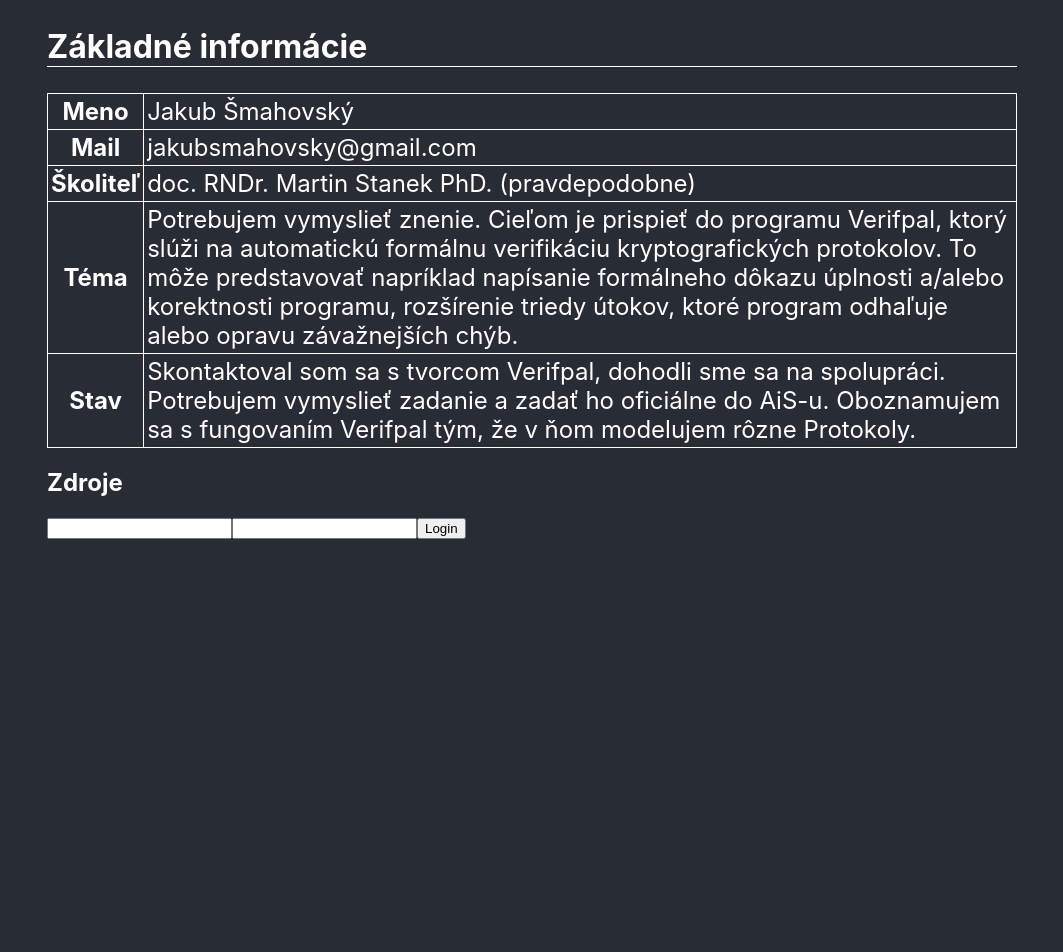
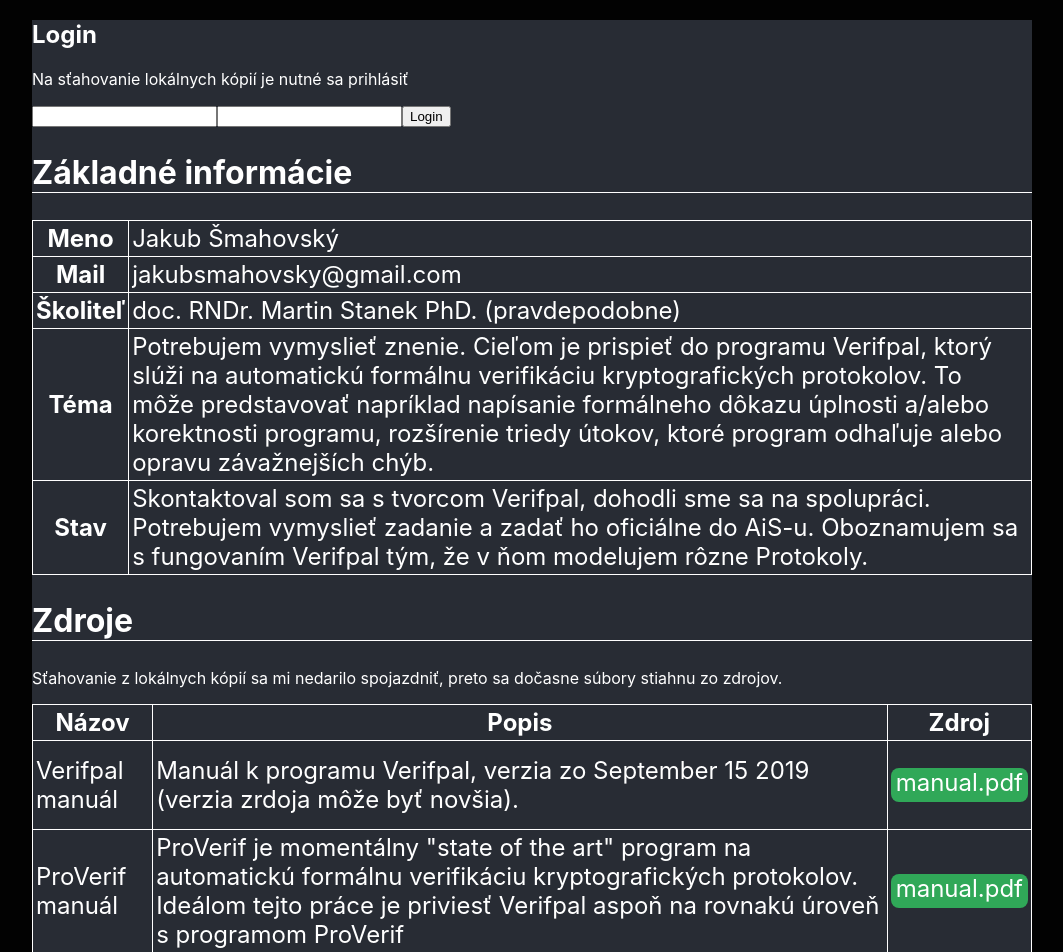
Before and after one commit to JakubSmahovsky/diplomovka, a React (Create React App) app: page / in a window 1280 px wide. Shown: the top 952 px of the page, without its empty margins (108-1171 px from the left). Before the commit the page ends 800 px from the top, so only its background shows below. Built offline with nearby package versions, Linux system fonts and the light colour scheme; no server answers.

Commit message:
extract resources

```diff
--- a/public/index.html
+++ b/public/index.html
@@ -17,7 +17,7 @@
     <link rel="manifest" href="/build/manifest.json" />
     <title>Jakub Šmahovský diplomová práca</title>
   </head>
-  <body style="background-color: #282c34;">
+  <body>
     <noscript>You need to enable JavaScript to run this app.</noscript>
     <div id="root"></div>
     <!--
--- a/src/App.js
+++ b/src/App.js
@@ -2,7 +2,7 @@
 import axios from 'axios';
 import './App.css';
 import HeadInfo from './HeadInfo/HeadInfo.js';
-import fileDownload from 'js-file-download';
+import Resources from './Resources/Resources.js';
 
 export default class App extends Component {
   constructor(props) {
@@ -12,8 +12,6 @@
       loggedIn: false
     }
 
-    this.requestFile_temp1 = this.requestFile_temp1.bind(this)
-    this.requestFile_temp2 = this.requestFile_temp2.bind(this)
     this.handleChange = this.handleChange.bind(this)
     this.validateForm = this.validateForm.bind(this)
     this.handleSubmit = this.handleSubmit.bind(this)
@@ -73,52 +71,19 @@
     })
   }
 
-  requestFile_temp1 = event => {
-    window.open("https://verifpal.com/res/pdf/manual.pdf")
-    /*
-    event.preventDefault()
-    axios.post('/api/resource', {
-      filename: "verifpal_manual.pdf"
-    }).then(res => {
-      fileDownload(res.data, "verifpal_manual.pdf")
-    })
-    */
-  }
-
-
-  requestFile_temp2 = event => {
-    window.open("https://prosecco.gforge.inria.fr/personal/bblanche/proverif/manual.pdf")
-    /*
-    event.preventDefault()
-    axios.post('/api/resource', {
-      filename: "proverif_manual.pdf"
-    }).then(res => {
-      fileDownload(res.data, "proverif_manual.pdf")
-    })
-    */
-  }
-
   render () {
     return (
       <div className="App">
-        <HeadInfo/>
-        <div className="ExtraInfo">
-          <h2>Zdroje</h2>
-          {this.state.loggedIn?
-            <div>
-              <p>Sťahovanie z lokálnych kópií sa mi nedarilo spojazdniť, preto sa dočasne súbory stiahnu zo zdrojov.</p>
-              <button onClick={this.requestFile_temp1}>Verifpal manual</button>
-              <button onClick={this.requestFile_temp2}>ProVerif manual</button>
-            </div>
-            :
-            <form onSubmit={this.handleSubmit}>
+        <h2>Login</h2>
+        <p>Na sťahovanie lokálnych kópií je nutné sa prihlásiť</p>
+        <form onSubmit={this.handleSubmit}>
               <input value={this.state.login} onChange={this.handleChange} type="text" id="login"/>
               <input value={this.state.password} onChange={this.handleChange} type="password" id="password"/>
               <button type="submit" id="loginBtn">Login</button>
               {this.state.errStatus ? <p>Please log in with valid credetials.</p> : ''}
-            </form>
-          }
-        </div>
+        </form>
+        <HeadInfo/>
+        <Resources/>
       </div>
     );}
 }
--- /dev/null
+++ b/src/Resources/Resource/Resource.css
@@ -0,0 +1,5 @@
+.Link {
+    background-color: #30a858;
+    border-radius: 8px;
+    padding: 0 5px 5px 5px;
+}
--- /dev/null
+++ b/src/Resources/Resource/Resource.js
@@ -0,0 +1,41 @@
+import React, { Component } from 'react';
+import './Resource.css';
+// import fileDownload from 'js-file-download';
+
+export default class Resource extends Component {
+  constructor(props) {
+    super(props)
+
+    this.handleLink = this.handleLink.bind(this)
+    // this.requestFile = this.requestFile.bind(this)
+  }
+
+  handleLink = () => {
+    window.open(this.props.srclink)
+  }
+
+  /*
+  requestFile = event => {
+    window.open("https://verifpal.com/res/pdf/manual.pdf")
+
+    event.preventDefault()
+    axios.post('/api/resource', {
+      filename: "verifpal_manual.pdf"
+    }).then(res => {
+      fileDownload(res.data, "verifpal_manual.pdf")
+    })
+
+  }
+  */
+
+  render () {
+    return (
+      <tr>
+        <td>{this.props.name}</td>
+        <td>{this.props.desc}</td>
+        <td>
+          <p className="Link" onClick={this.handleLink}>{this.props.srcdesc}</p>
+        </td>
+      </tr>
+    );}
+}
--- /dev/null
+++ b/src/Resources/Resources.js
@@ -0,0 +1,41 @@
+import React, { Component } from 'react';
+import Resource from './Resource/Resource.js';
+import "./Resources.css"
+
+export default class Resources extends Component {
+  constructor(props) {
+  super(props)
+
+  }
+
+  render () {
+    const linkress=[
+      {
+        name: "Verifpal manuál",
+        desc: "Manuál k programu Verifpal, verzia zo September 15 2019 (verzia zrdoja môže byť novšia).",
+        srcdesc: "manual.pdf",
+        srclink: "https://verifpal.com/res/pdf/manual.pdf"
+      },
+      {
+        name: "ProVerif manuál",
+        desc: "ProVerif je momentálny \"state of the art\" program na automatickú formálnu verifikáciu kryptografických protokolov. Ideálom tejto práce je priviesť Verifpal aspoň na rovnakú úroveň s programom ProVerif",
+        srcdesc: "manual.pdf",
+        srclink: "https://prosecco.gforge.inria.fr/personal/bblanche/proverif/manual.pdf"
+      }
+    ]
+
+    return (
+      <div>
+        <h2 className="Title">Zdroje</h2>
+        <p>Sťahovanie z lokálnych kópií sa mi nedarilo spojazdniť, preto sa dočasne súbory stiahnu zo zdrojov.</p>
+        <table>
+          <tr>
+            <th>Názov</th>
+            <th>Popis</th>
+            <th>Zdroj</th>
+          </tr>
+          {linkress.map(ress => {return <Resource name={ress.name} desc={ress.desc} srcdesc={ress.srcdesc} srclink={ress.srclink}/>})}
+        </table>
+      </div>
+  );}
+}
--- a/src/index.css
+++ b/src/index.css
@@ -5,8 +5,14 @@
   -webkit-font-smoothing: antialiased;
   -moz-osx-font-smoothing: grayscale;
   background-color: #020202;
-  max-width: 970px;
+  margin-bottom: 160px;
+}
+
+#root {
   margin: auto;
+  padding-left: 5%;
+  padding-right: 5%;
+  max-width: 1000px;
 }
 
 code {
```
Also changed, not shown: src/Resources/Resources.css (added).
